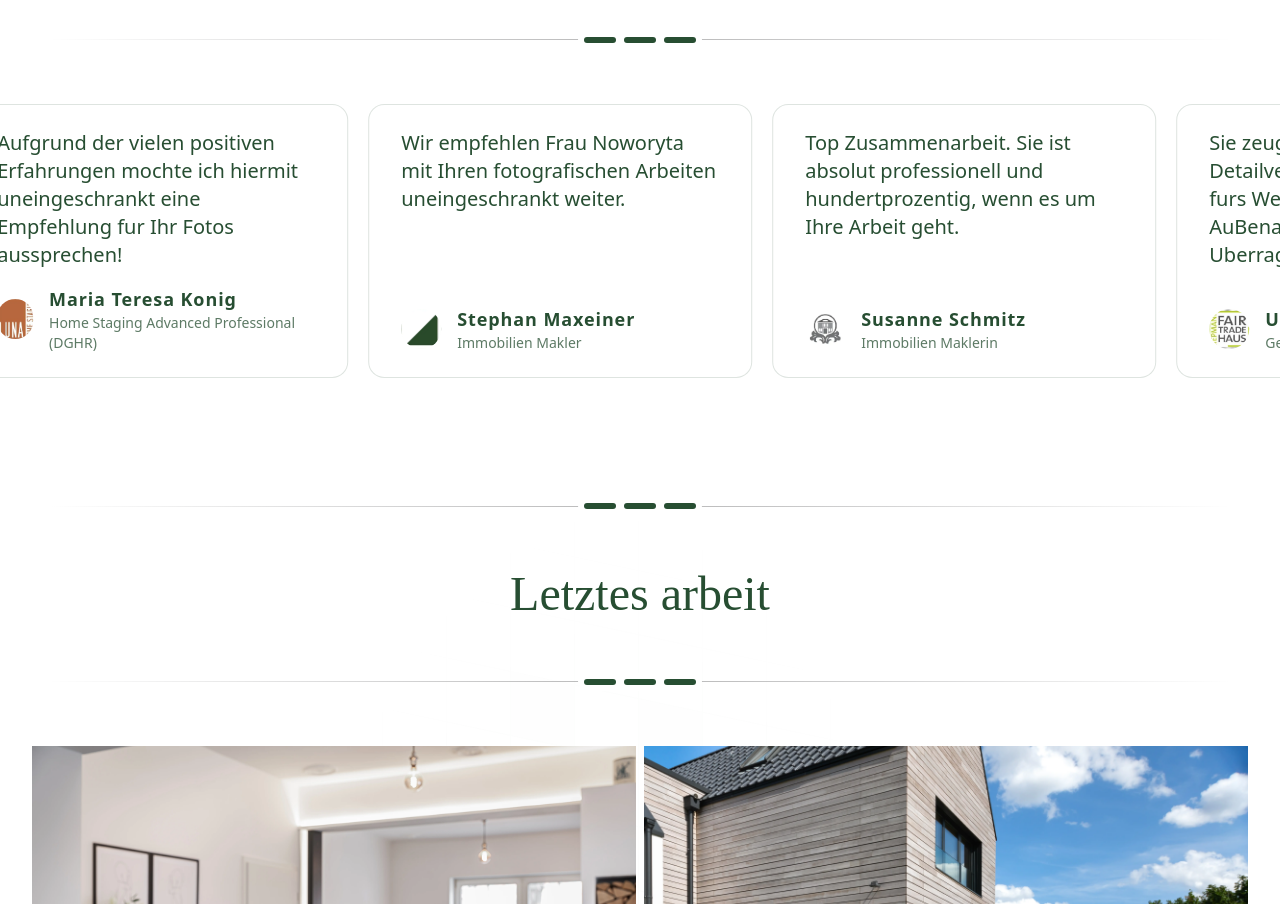
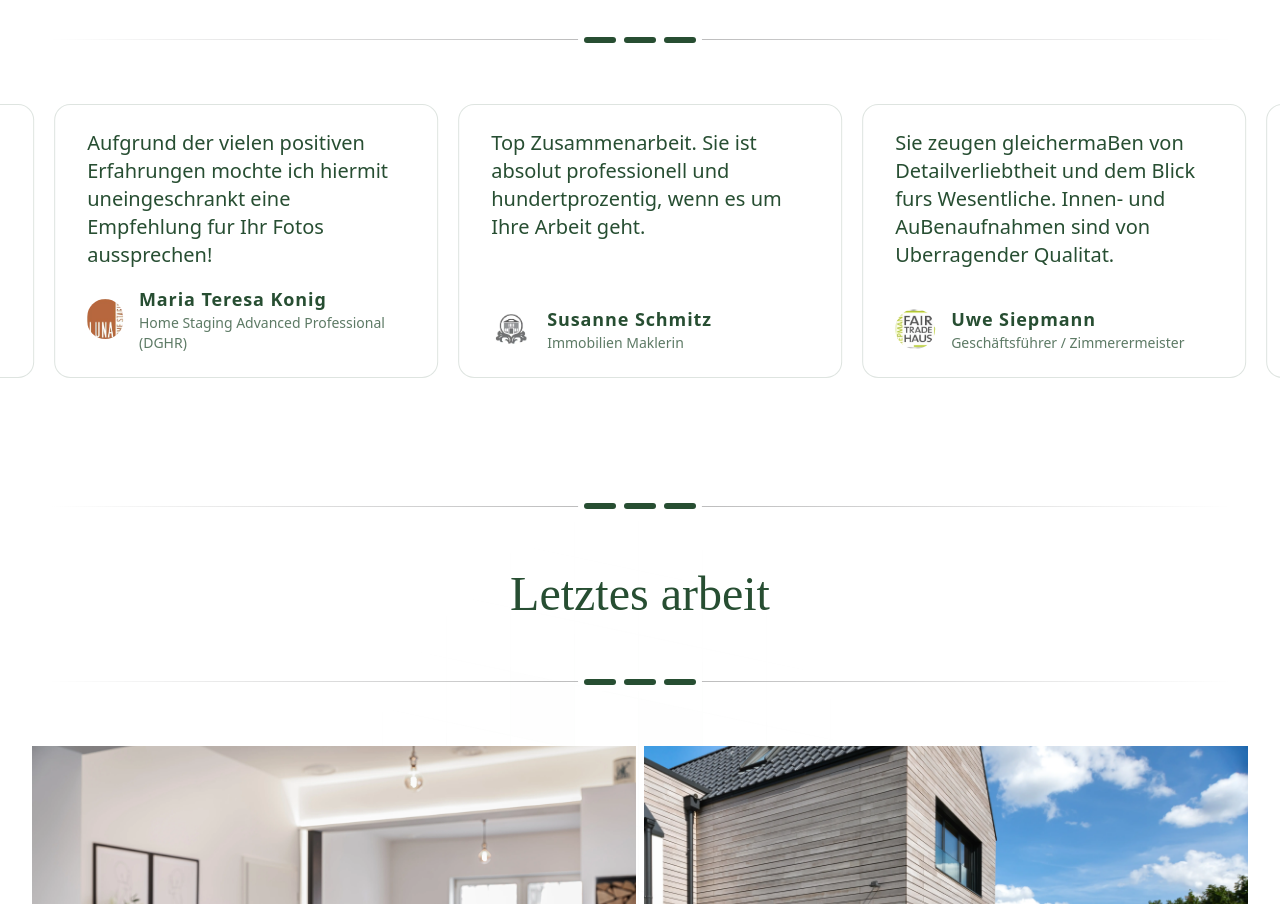
Before and after one commit to Dan86de/NoworytaPhotography, a Next.js app: page / in a window 1280 px wide. Shown: the part 1000-1904 px from the top of the page. Built offline with nearby package versions, Linux system fonts and the light colour scheme; a web font is replaced by a local one.

Commit message:
Remove reference

```diff
--- a/src/components/references-section.tsx
+++ b/src/components/references-section.tsx
@@ -3,7 +3,6 @@ import Image from "next/image";
 import dci_logo from "@/logos/DCI.webp";
 import efferz_logo from "@/logos/efferz_immo.webp";
 import luna_logo from "@/logos/luna.webp";
-import maxe_logo from "@/logos/maxeiner_immo.webp";
 import siepmann_logo from "@/logos/siepmann.webp";
 
 import { SectionTitle, SectionWrapperRounded } from "./section";
@@ -20,12 +19,6 @@ const items = [
 		title: "Home Staging Advanced Professional (DGHR)",
 		image: luna_logo,
 		body: "Aufgrund der vielen positiven Erfahrungen mochte ich hiermit uneingeschrankt eine Empfehlung fur Ihr Fotos aussprechen!",
-	},
-	{
-		name: "Stephan Maxeiner",
-		title: "Immobilien Makler",
-		image: maxe_logo,
-		body: "Wir empfehlen Frau Noworyta mit Ihren fotografischen Arbeiten uneingeschrankt weiter.",
 	},
 	{
 		name: "Susanne Schmitz",
```
